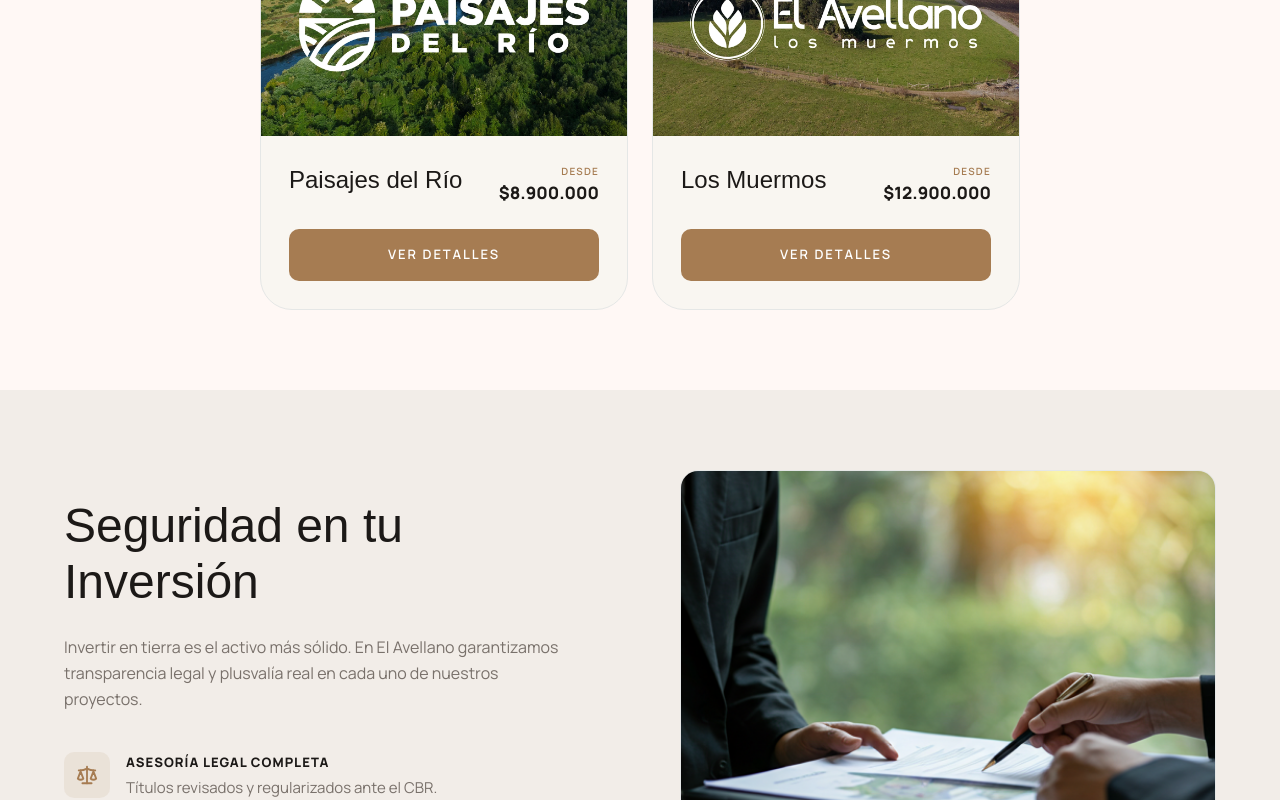
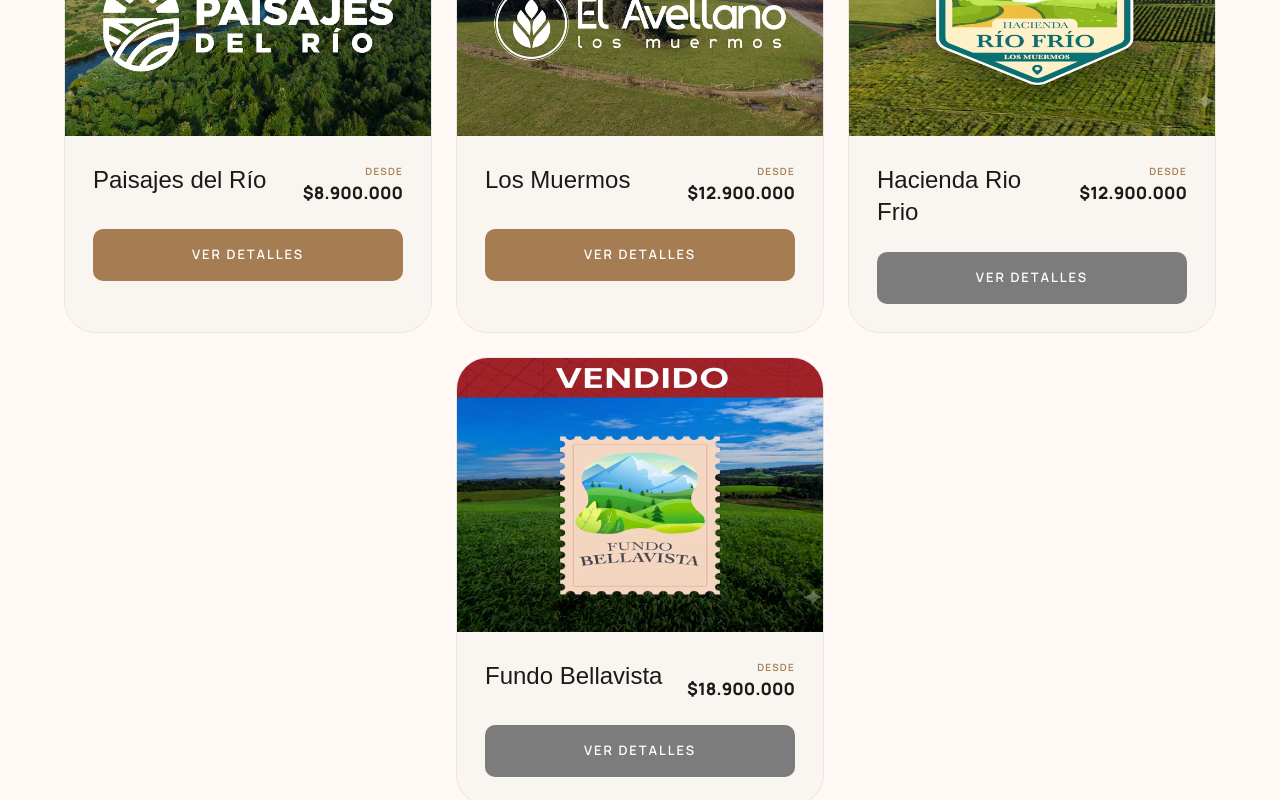
Before and after one commit to DionnellGT/elAvellano, a React (Vite) app: page / in a window 1280 px wide. Shown: the part 920-1720 px from the top of the page. Built offline with nearby package versions, Linux system fonts and the light colour scheme; no server answers.

Commit message:
Refactor code structure for improved readability and maintainability

```diff
--- a/src/data/proyectos.ts
+++ b/src/data/proyectos.ts
@@ -2,37 +2,38 @@ export interface Proyecto {
   id: string;
   idSlug: string;
   name: string;
+  isActive: boolean
   /** Etiqueta del badge sobre la imagen (opcional) */
   badgeLabel?: string;
   /** Color del badge: "green" → fondo forest-green | "brown" → fondo earth-brown */
-  badgeColor?: "green" | "brown";
+  badgeColor?: "green" | "brown" | "red";
   /** Precio mínimo a mostrar en la card (opcional, ej: "$12.900.000") */
   precioDesde?: string;
   imageCarrousel: string;
-  imagenBannerPrincipal: string;
-  imagenBannerPrincipalMobile: string;
-  imagenesDeCaracteristicas: string[];
-  vistaProyecto360: string;
-  imagenesVistasProyecto: string[];
-  imagenMapaFondo: string;
-  linkMapa: string;
-  imagenBaner2: string;
-  centrosUrbanosCercanos: {
+  imagenBannerPrincipal?: string;
+  imagenBannerPrincipalMobile?: string;
+  imagenesDeCaracteristicas?: string[];
+  vistaProyecto360?: string;
+  imagenesVistasProyecto?: string[];
+  imagenMapaFondo?: string;
+  linkMapa?: string;
+  imagenBaner2?: string;
+  centrosUrbanosCercanos?: {
     nombre: string;
     distancia: string;
     tiempo: string;
     linkMaps?: string;
     imgCentroUrbano?: string;
   }[];
-  imagenCentrosUrbanos: string;
-  atraccionesTuristicas: {
+  imagenCentrosUrbanos?: string;
+  atraccionesTuristicas?: {
     nombre: string;
     tiempo: string;
     distancia: string;
     linkMaps?: string;
     imgAtraccionTuristica?: string;
   }[];
-  imagenAtraccionesTuristicas: string;
+  imagenAtraccionesTuristicas?: string;
 }
 
 
@@ -41,6 +42,7 @@ export const proyectos: Proyecto[] = [
     id: "1",
     idSlug: "paisajes-del-rio",
     name: "Paisajes del Río",
+    isActive: true,
     badgeLabel: "Nuevo Lanzamiento",
     badgeColor: "green",
     precioDesde: "$8.900.000",
@@ -154,6 +156,7 @@ export const proyectos: Proyecto[] = [
     id: "2",
     idSlug: "los-muermos",
     name: "Los Muermos",
+    isActive: true,
     badgeLabel: "Últimas Unidades",
     badgeColor: "brown",
     precioDesde: "$12.900.000",
@@ -242,5 +245,25 @@ export const proyectos: Proyecto[] = [
       }
     ],
     imagenAtraccionesTuristicas: "/los_muermos/AtraccionHornopiren.webp",
+  },
+  {
+    id: "3",
+    idSlug: "hacienda_rio_frio",
+    name: "Hacienda Rio Frio",
+    isActive: false,
+    badgeLabel: "Vendido",
+    badgeColor: "red",
+    precioDesde: "$12.900.000",
+    imageCarrousel: "/rio_frio/Caluga-RioFrio.webp",
+  },
+  {
+    id: "4",
+    idSlug: "fundo_bellavista",
+    name: "Fundo Bellavista",
+    isActive: false,
+    badgeLabel: "Vendido",
+    badgeColor: "red",
+    precioDesde: "$18.900.000",
+    imageCarrousel: "/fundo_bellavista/Caluga-Bellavista.webp",
   }
 ]
--- a/src/terrenos/components/Proyectos.tsx
+++ b/src/terrenos/components/Proyectos.tsx
@@ -41,7 +41,9 @@ export const Proyectos = () => {
                 />
 
                 {/* Badge superior — ocupa todo el ancho, fondo semitransparente */}
-                {proyecto.badgeLabel && (
+                {
+                  proyecto.isActive && (
+                    proyecto.badgeLabel && (
                       <div
                         className={`absolute top-0 left-0 right-0 px-5 py-3 font-manrope font-bold text-[13px] leading-[18px] tracking-[0.08em] uppercase ${
                           proyecto.badgeColor === "green"
@@ -51,7 +53,8 @@ export const Proyectos = () => {
                       >
                         {proyecto.badgeLabel}
                       </div>
-                )}
+                  ))
+                }
 
                 {/* Precio sobre la imagen — esquina superior derecha cuando NO hay badge */}
                 {!proyecto.badgeLabel && proyecto.precioDesde && (
@@ -81,6 +84,8 @@ export const Proyectos = () => {
                   )}
                 </div>
 
+                {
+                  proyecto.isActive ? (
                     <Link
                       to={`/proyectos/${proyecto.idSlug}`}
                       onClick={() => window.scrollTo(0, 0)}
@@ -88,6 +93,13 @@ export const Proyectos = () => {
                     >
                       Ver Detalles
                     </Link>
+                  ) : (
+                    <div className="block w-full text-center bg-[#7c7c7c] text-white py-4 rounded-lg font-manrope font-semibold text-[13px] tracking-[0.15em] uppercase hover:bg-[#727272] transition-all duration-300 hover:shadow-md active:scale-[0.98] cursor-not-allowed select-none">
+                       <span>Ver Detalles</span>
+                    </div>
+                  )
+                }
+
               </div>
             </div>
           ))}
```
Also changed, not shown: public/fundo_bellavista/Caluga-Bellavista.webp (added), public/rio_frio/Caluga-RioFrio.webp (added). Lines whose indentation alone changed are shown as unchanged.
